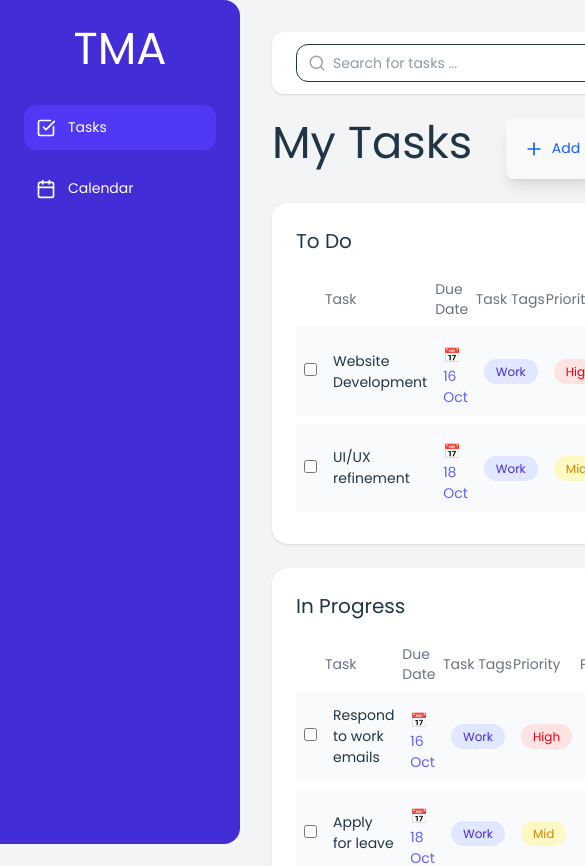
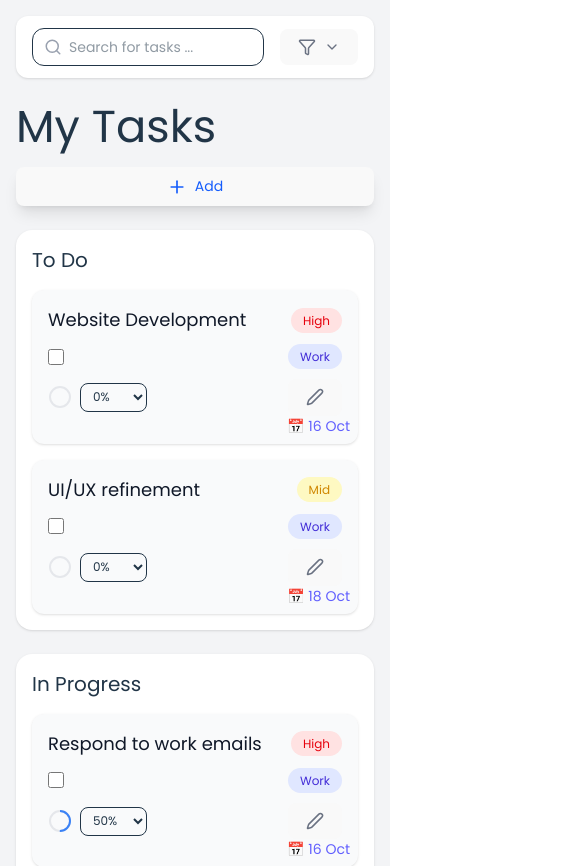
Before and after one commit to mablemunanura/to-do-management-application, a React (Vite) app in the folder Frontend/: page / in a window 390 px wide. Shown: the top 866 px of the page, 585 px wide, since content can reach past the window. Built offline with nearby package versions, Linux system fonts and the light colour scheme.

Commit message:
making to do page responsive

```diff
--- a/Frontend/index.html
+++ b/Frontend/index.html
@@ -3,8 +3,10 @@
   <head>
     <meta charset="UTF-8" />
     <link rel="icon" type="image/svg+xml" href="/vite.svg" />
-    <link rel="stylesheet" href="https://cdnjs.cloudflare.com/ajax/libs/font-awesome/6.5.0/css/all.min.css"
-    />
+    <link rel="stylesheet" href="https://cdnjs.cloudflare.com/ajax/libs/font-awesome/6.5.0/css/all.min.css" />
+    <link rel="preconnect" href="https://fonts.googleapis.com">
+    <link rel="preconnect" href="https://fonts.gstatic.com" crossorigin>
+    <link href="https://fonts.googleapis.com/css2?family=Montserrat:wght@700&display=swap" rel="stylesheet">
     <meta name="viewport" content="width=device-width, initial-scale=1.0" />
     <title>frontend</title>
   </head>
--- a/Frontend/src/components/AddTaskForm.tsx
+++ b/Frontend/src/components/AddTaskForm.tsx
@@ -30,8 +30,8 @@ export default function AddTaskForm({ isOpen, onClose, onAddTask }: AddTaskFormP
   if (!isOpen) return null;
 
   return (
-    <div className="fixed inset-0 bg-black bg-opacity-50 flex items-center justify-center z-50">
-      <div className="bg-white p-6 rounded-2xl shadow-lg w-96">
+    <div className="fixed inset-0 bg-black bg-opacity-50 flex items-center justify-center z-50 p-4">
+      <div className="bg-white p-6 rounded-2xl shadow-lg w-full max-w-md">
         <h2 className="text-xl font-bold mb-4 text-blue-600">Add New Task</h2>
         <form onSubmit={handleSubmit}>
           <div className="mb-4">
--- a/Frontend/src/components/Header.tsx
+++ b/Frontend/src/components/Header.tsx
@@ -27,16 +27,16 @@ export default function Header({ searchQuery, onSearchChange, filters, onFilterC
   };
 
   return (
-    <div className="flex justify-between w-max-screen items-center bg-white shadow-sm rounded-xl px-6 py-3 mb-6">
-      <div className="flex items-center gap-4">
-        <div className="relative">
+    <div className="flex flex-col md:flex-row justify-between w-full items-center bg-white shadow-sm rounded-xl px-4 md:px-6 py-3 mb-6 gap-4">
+      <div className="flex items-center gap-4 w-full md:w-auto">
+        <div className="relative flex-1 md:flex-none">
           <Search className="absolute left-3 top-2.5 text-gray-400" size={18} />
           <input
             type="text"
             placeholder="Search for tasks ..."
             value={searchQuery}
             onChange={(e) => onSearchChange(e.target.value)}
-            className="pl-9 pr-3 py-2 w-80 border rounded-xl text-sm focus:outline-none focus:ring focus:ring-indigo-200"
+            className="pl-9 pr-3 py-2 w-full md:w-80 border rounded-xl text-sm focus:outline-none focus:ring focus:ring-indigo-200"
           />
         </div>
         <div className="relative">
--- a/Frontend/src/components/Sidebar.tsx
+++ b/Frontend/src/components/Sidebar.tsx
@@ -2,17 +2,17 @@ import { Calendar, CheckSquare } from "lucide-react";
 
 export default function Sidebar() {
   return (
-    <div className="bg-indigo-700 text-white w-60 h-screen flex flex-col p-6 rounded-r-2xl">
-      <div>
-        <h1 className="text-3xl font-bold mb-8 text-center">TMA</h1>
+    <div className="bg-indigo-700 text-white h-screen flex flex-col rounded-r-2xl md:w-60 w-16 p-4 md:p-6">
+      <div className="flex flex-col items-center">
+        <h1 className="text-2xl md:text-3xl font-bold mb-4 md:mb-8 text-center" style={{ fontFamily: 'Montserrat, sans-serif' }}>TMA</h1>
         <nav className="space-y-4">
-          <div className="flex items-center gap-3 p-3 bg-indigo-600 rounded-xl cursor-pointer">
+          <div className="flex items-center justify-center md:justify-start gap-3 p-3 bg-indigo-600 rounded-xl cursor-pointer w-full">
             <CheckSquare size={20} />
-            <span className="font-medium">Tasks</span>
+            <span className="font-medium hidden md:inline">Tasks</span>
           </div>
-          <div className="flex items-center gap-3 p-3 hover:bg-indigo-600 rounded-xl cursor-pointer">
+          <div className="flex items-center justify-center md:justify-start gap-3 p-3 hover:bg-indigo-600 rounded-xl cursor-pointer w-full">
             <Calendar size={20} />
-            <span className="font-medium">Calendar</span>
+            <span className="font-medium hidden md:inline">Calendar</span>
           </div>
         </nav>
       </div>
--- a/Frontend/src/components/TaskSection.tsx
+++ b/Frontend/src/components/TaskSection.tsx
@@ -2,6 +2,7 @@ import { useState } from "react";
 import DatePicker from "react-datepicker";
 import "react-datepicker/dist/react-datepicker.css";
 import ProgressPie from "./ProgressPie";
+import { Pen, Check } from "lucide-react";
 
 type Task = {
   title: string;
@@ -21,6 +22,7 @@ type SectionProps = {
 export default function TaskSection({ title, tasks, onUpdateTask, onCheckboxChange }: SectionProps) {
   const [editingIndex, setEditingIndex] = useState<number | null>(null);
   const [editingDate, setEditingDate] = useState<Date | null>(null);
+  const [editingTask, setEditingTask] = useState<Task | null>(null);
 
   const handleDateClick = (index: number, currentDate: string) => {
     setEditingIndex(index);
@@ -28,20 +30,145 @@ export default function TaskSection({ title, tasks, onUpdateTask, onCheckboxChan
     setEditingDate(isNaN(parsedDate.getTime()) ? null : parsedDate);
   };
 
-  const handleDateChange = (date: Date | null) => {
-    if (editingIndex !== null && date) {
+  return (
+    <div className="bg-white max-w-screen p-4 md:p-6 rounded-2xl shadow-sm">
+      <h2 className="text-xl font-semibold mb-4">{title}</h2>
+      <div className="lg:hidden grid grid-cols-1 md:grid-cols-2 gap-4">
+        {tasks.map((task, i) => (
+          <div key={i} className="bg-gray-50 hover:bg-gray-100 transition p-4 rounded-xl shadow-sm relative">
+            <div className="flex justify-between items-center mb-3">
+              <h3 className="font-semibold text-gray-900 text-lg md:text-base flex-1">
+                {editingTask && editingIndex === i ? (
+                  <input
+                    type="text"
+                    value={editingTask.title}
+                    onChange={(e) => setEditingTask({ ...editingTask, title: e.target.value })}
+                    className="w-full p-2 border rounded text-sm"
+                    autoFocus
+                  />
+                ) : (
+                  task.title
+                )}
+              </h3>
+              <span className="ml-2">
+                {editingTask && editingIndex === i ? (
+                  <select
+                    value={editingTask.priority}
+                    onChange={(e) => setEditingTask({ ...editingTask, priority: e.target.value as "High" | "Mid" | "Low" })}
+                    className="text-xs border rounded px-2 py-1"
+                  >
+                    <option value="High">High</option>
+                    <option value="Mid">Mid</option>
+                    <option value="Low">Low</option>
+                  </select>
+                ) : (
+                  <span
+                    className={`px-3 py-1 text-xs rounded-full font-medium ${
+                      task.priority === "High"
+                        ? "bg-red-100 text-red-600"
+                        : task.priority === "Mid"
+                        ? "bg-yellow-100 text-yellow-600"
+                        : "bg-green-100 text-green-600"
+                    }`}
+                  >
+                    {task.priority}
+                  </span>
+                )}
+              </span>
+            </div>
+            <div className="flex justify-between items-center mb-3">
+              <input
+                type="checkbox"
+                checked={title === "Done"}
+                disabled={title === "Done"}
+                onChange={() => onCheckboxChange && onCheckboxChange(i)}
+                className="w-4 h-4"
+              />
+              <span>
+                {editingTask && editingIndex === i ? (
+                  <input
+                    type="text"
+                    value={editingTask.tag}
+                    onChange={(e) => setEditingTask({ ...editingTask, tag: e.target.value })}
+                    className="w-20 p-1 border rounded text-sm"
+                  />
+                ) : (
+                  <span className="px-3 py-1 text-xs rounded-full bg-indigo-100 text-indigo-700 font-medium">
+                    {task.tag}
+                  </span>
+                )}
+              </span>
+            </div>
+            <div className="flex justify-between items-center mb-3">
+              <div className="flex items-center gap-2">
+                <ProgressPie progress={task.progress} />
+                <select
+                  value={task.progress}
+                  onChange={(e) => {
+                    const updatedTask = { ...task, progress: parseInt(e.target.value) };
+                    onUpdateTask(i, updatedTask);
+                  }}
+                  className="text-xs border rounded-lg px-2 py-1"
+                >
+                  <option value={0}>0%</option>
+                  <option value={25}>25%</option>
+                  <option value={50}>50%</option>
+                  <option value={75}>75%</option>
+                  <option value={100}>100%</option>
+                </select>
+              </div>
+              {editingTask && editingIndex === i ? (
+                <button
+                  onClick={() => {
+                    onUpdateTask(i, editingTask);
+                    setEditingTask(null);
+                    setEditingIndex(null);
+                  }}
+                  className="text-green-500 hover:text-green-700 p-1"
+                >
+                  <Check size={18} />
+                </button>
+              ) : (
+                <button
+                  onClick={() => {
+                    setEditingTask({ ...task });
+                    setEditingIndex(i);
+                  }}
+                  className="text-gray-500 hover:text-gray-700 p-1"
+                >
+                  <Pen size={18} />
+                </button>
+              )}
+            </div>
+            <div className="absolute bottom-2 right-2">
+              <span className="flex items-center gap-1 text-sm text-gray-600">
+                {editingTask && editingIndex === i ? (
+                  <DatePicker
+                    selected={editingDate}
+                    onChange={(date) => {
+                      if (date) {
                         const formattedDate = date.toLocaleDateString('en-US', { month: 'short', day: 'numeric' });
-      const updatedTask = { ...tasks[editingIndex], dueDate: formattedDate };
-      onUpdateTask(editingIndex, updatedTask);
-      setEditingIndex(null);
-      setEditingDate(null);
+                        setEditingTask({ ...editingTask, dueDate: formattedDate });
                       }
-  };
-
-  return (
-    <div className="bg-white max-w-screen p-6 rounded-2xl shadow-sm">
-      <h2 className="text-xl font-semibold mb-4">{title}</h2>
-      <table className="w-full text-left border-separate border-spacing-y-2">
+                    }}
+                    className="w-24 p-1 border rounded text-sm"
+                    dateFormat="MMM dd"
+                  />
+                ) : (
+                  <span
+                    className="text-indigo-500 cursor-pointer hover:text-indigo-700"
+                    onClick={() => handleDateClick(i, task.dueDate)}
+                  >
+                    📅 {task.dueDate}
+                  </span>
+                )}
+              </span>
+            </div>
+          </div>
+        ))}
+      </div>
+      <div className="hidden lg:block overflow-x-auto">
+        <table className="w-full text-left border-separate border-spacing-y-2 min-w-[600px]">
           <thead>
             <tr className="text-gray-500 text-sm">
               <th></th>
@@ -50,6 +177,7 @@ export default function TaskSection({ title, tasks, onUpdateTask, onCheckboxChan
               <th>Task Tags</th>
               <th>Priority</th>
               <th>Progress</th>
+              <th>Edit</th>
             </tr>
           </thead>
           <tbody>
@@ -63,16 +191,31 @@ export default function TaskSection({ title, tasks, onUpdateTask, onCheckboxChan
                     onChange={() => onCheckboxChange && onCheckboxChange(i)}
                   />
                 </td>
-              <td className="py-2 px-2">{task.title}</td>
+                <td className="py-2 px-2">
+                  {editingTask && editingIndex === i ? (
+                    <input
+                      type="text"
+                      value={editingTask.title}
+                      onChange={(e) => setEditingTask({ ...editingTask, title: e.target.value })}
+                      className="w-full p-1 border rounded text-sm"
+                      autoFocus
+                    />
+                  ) : (
+                    task.title
+                  )}
+                </td>
                 <td className="py-2 px-2 flex items-center gap-2">
-                {editingIndex === i ? (
+                  {editingTask && editingIndex === i ? (
                     <DatePicker
                       selected={editingDate}
-                    onChange={handleDateChange}
-                    onBlur={() => setEditingIndex(null)}
+                      onChange={(date) => {
+                        if (date) {
+                          const formattedDate = date.toLocaleDateString('en-US', { month: 'short', day: 'numeric' });
+                          setEditingTask({ ...editingTask, dueDate: formattedDate });
+                        }
+                      }}
                       className="w-20 p-1 border rounded text-sm"
                       dateFormat="MMM dd"
-                    autoFocus
                     />
                   ) : (
                     <span
@@ -84,11 +227,31 @@ export default function TaskSection({ title, tasks, onUpdateTask, onCheckboxChan
                   )}
                 </td>
                 <td className="py-2 px-2">
+                  {editingTask && editingIndex === i ? (
+                    <input
+                      type="text"
+                      value={editingTask.tag}
+                      onChange={(e) => setEditingTask({ ...editingTask, tag: e.target.value })}
+                      className="w-full p-1 border rounded text-sm"
+                    />
+                  ) : (
                     <span className="px-3 py-1 text-xs rounded-full bg-indigo-100 text-indigo-700 font-medium">
                       {task.tag}
                     </span>
+                  )}
                 </td>
                 <td className="py-2 px-2">
+                  {editingTask && editingIndex === i ? (
+                    <select
+                      value={editingTask.priority}
+                      onChange={(e) => setEditingTask({ ...editingTask, priority: e.target.value as "High" | "Mid" | "Low" })}
+                      className="text-xs border rounded px-2 py-1"
+                    >
+                      <option value="High">High</option>
+                      <option value="Mid">Mid</option>
+                      <option value="Low">Low</option>
+                    </select>
+                  ) : (
                     <span
                       className={`px-3 py-1 text-xs rounded-full font-medium ${
                         task.priority === "High"
@@ -100,6 +263,7 @@ export default function TaskSection({ title, tasks, onUpdateTask, onCheckboxChan
                     >
                       {task.priority}
                     </span>
+                  )}
                 </td>
                 <td className="py-2 px-2 flex items-center gap-2">
                   <ProgressPie progress={task.progress} />
@@ -118,10 +282,35 @@ export default function TaskSection({ title, tasks, onUpdateTask, onCheckboxChan
                     <option value={100}>100%</option>
                   </select>
                 </td>
+                <td className="py-2 px-2">
+                  {editingTask && editingIndex === i ? (
+                    <button
+                      onClick={() => {
+                        onUpdateTask(i, editingTask);
+                        setEditingTask(null);
+                        setEditingIndex(null);
+                      }}
+                      className="text-green-500 hover:text-green-700"
+                    >
+                      <Check size={16} />
+                    </button>
+                  ) : (
+                    <button
+                      onClick={() => {
+                        setEditingTask({ ...task });
+                        setEditingIndex(i);
+                      }}
+                      className="text-gray-500 hover:text-gray-700"
+                    >
+                      <Pen size={16} />
+                    </button>
+                  )}
+                </td>
               </tr>
             ))}
           </tbody>
         </table>
       </div>
+    </div>
   );
 }
--- a/Frontend/src/pages/TodoPage.tsx
+++ b/Frontend/src/pages/TodoPage.tsx
@@ -137,10 +137,10 @@ export default function ToDo() {
 
   return (
     <div className="flex bg-gray-100 min-h-screen min-w-screen">
-      <div className="fixed left-0 top-0 h-full">
+      <div className="fixed left-0 top-0 h-full md:block hidden">
         <Sidebar />
       </div>
-      <div className="flex-1 ml-60 p-8 max-w-screen overflow-y-auto">
+      <div className="flex-1 md:ml-60 p-4 md:p-8 max-w-screen overflow-y-auto">
         <Header
           searchQuery={searchQuery}
           onSearchChange={setSearchQuery}
@@ -149,11 +149,11 @@ export default function ToDo() {
           availableTags={availableTags}
         />
         <div className="space-y-6 max-w-screen">
-          <div className="flex justify-between">
-            <h1 className="text-lg font-bold mb-3">My Tasks</h1>
+          <div className="flex flex-col md:flex-row justify-between items-start md:items-center gap-4">
+            <h1 className="text-lg font-bold">My Tasks</h1>
             <button
               onClick={() => setIsFormOpen(true)}
-              className="bg-white hover:bg-gray-50 text-blue-600 text-xl font-bold rounded-full px-6 py-1 flex items-center justify-center shadow-lg border-2 border-blue-600"
+              className="bg-white hover:bg-gray-50 text-blue-600 text-xl font-bold rounded-full px-6 py-1 flex items-center justify-center shadow-lg border-2 border-blue-600 w-full md:w-auto"
             >
               <Plus size={20} className="mr-2" />
               Add
```
Lines whose indentation alone changed are shown as unchanged.
